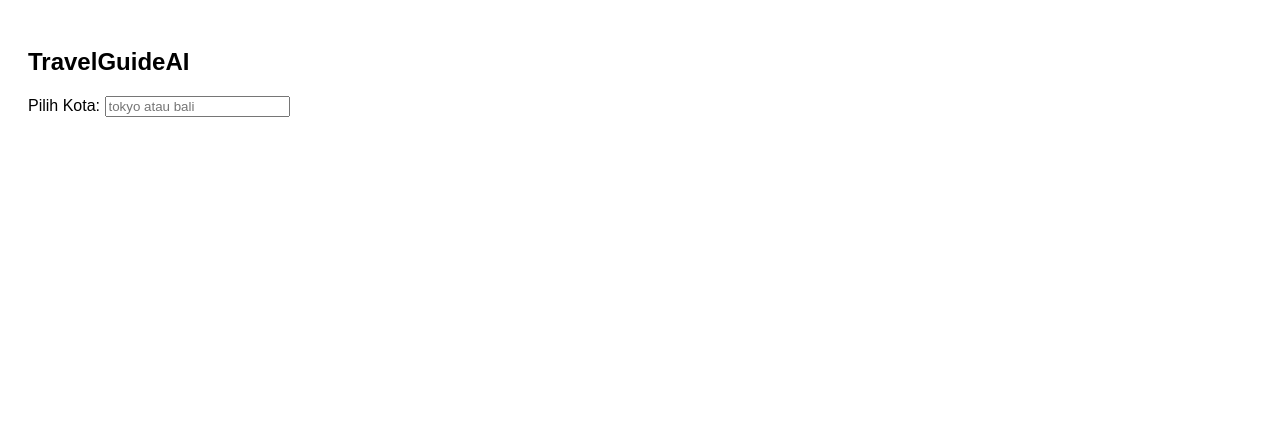
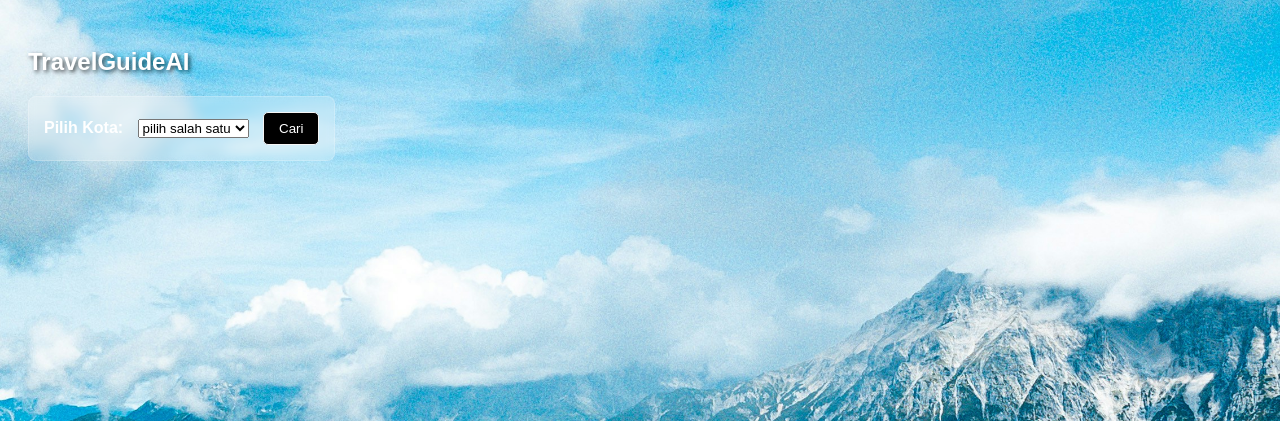
Before and after one commit to fitrimuslikhah/TravelGuideAI-RAG, a Flask app: page / in a window 1280 px wide. Shown: the top 421 px of the page. Run offline with Flask 3, Linux system fonts and the light colour scheme.

Commit message:
update readme.md, test_app.py, app.py, static

```diff
--- a/templates/index.html
+++ b/templates/index.html
@@ -4,12 +4,63 @@
     <meta charset="UTF-8">
     <meta name="viewport" content="width=device-width, initial-scale=1.0">
     <title>TravelGuideAI -Local</title>
+    <style>
+        body {
+            font-family: sans-serif;
+            padding: 20px;
+            background-image: url("{{ url_for('static', filename='view.jpg') }}");
+            background-size: cover;
+            background-repeat: no-repeat;
+            background-attachment: fixed;
+            background-position: center;
+            color: white;
+            text-shadow: 2px 2px 4px rgba(0, 0, 0, 0.7);
+        }
+        h2 {
+            margin-bottom: 20px;
+        }
+
+        form {
+            background-color: rgba(255, 255, 255, 0.2);
+            padding: 15px;
+            border-radius: 8px;
+            display: inline-block;
+            backdrop-filter: blur(5px);
+            border: 1px solid rgba(255, 255, 255, 0.2);
+            text-shadow: none;
+            color: white;
+        }
+
+        label {
+            font-weight: bold;
+            margin-right: 10px;
+        }
+
+        button {
+            padding: 8px 15px;
+            border-radius: 5px;
+            border: 1px solid  whitesmoke;
+            background-color: black;
+            cursor: pointer;
+            margin-left: 10px;
+            color: white;
+        }
+
+        button:hover {
+            background-color: crimson;
+        }
+    </style>
 </head>
-<body style="font-family: sans-serif; padding: 20px;">
     <h2>TravelGuideAI</h2>
     <form method="POST">
         <label>Pilih Kota:</label>
-        <input type="text" name="city" placeholder="tokyo atau bali" required>
+
+        <select name="city" >
+            <option value="disabled diselect">pilih salah satu</option>
+            <option value="tokyo">Tokyo</option>
+            <option value="bali">Bali</option>
+        </select>
+       <button type="submit">Cari</button>
     </form>
 
     {% if result %}
```
Also changed, not shown: test_app.py (added, +10 -0 lines), README.md, static/view.jpg (added).
